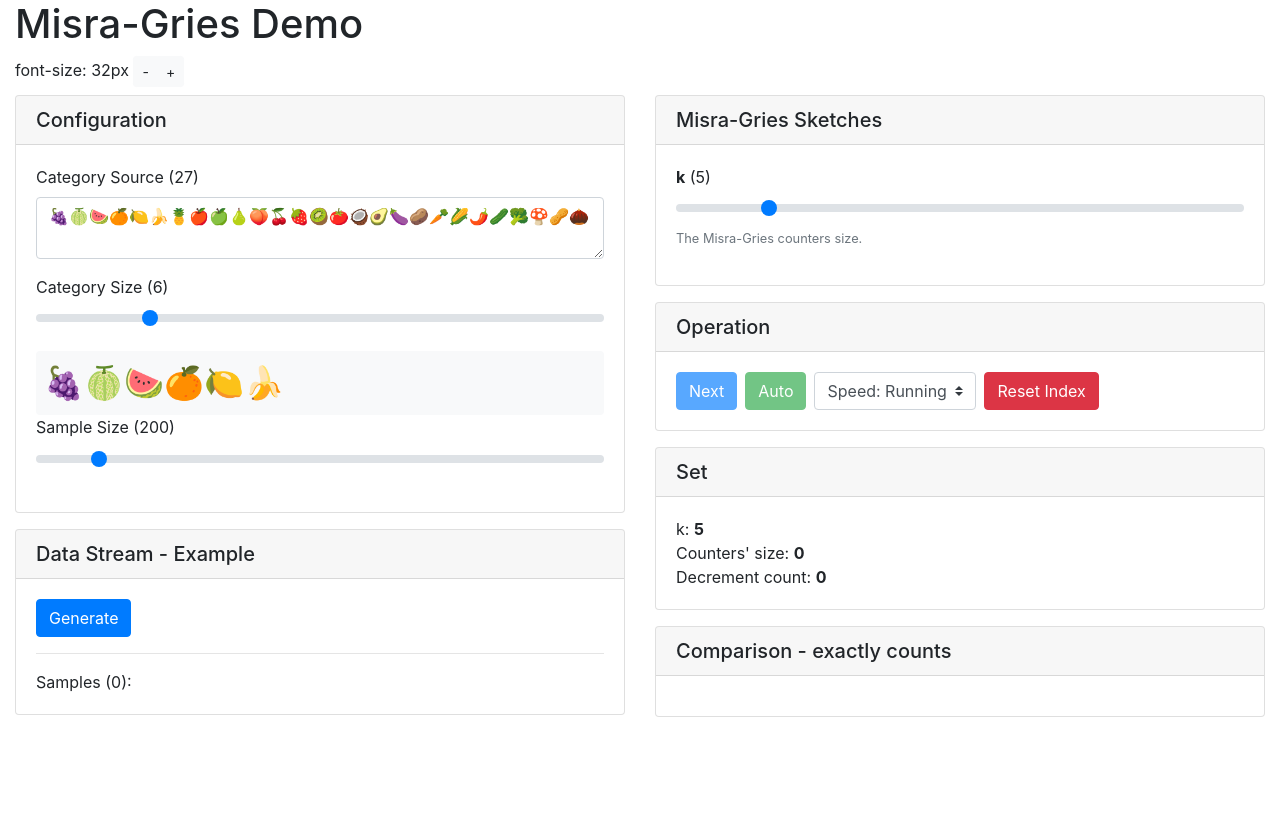
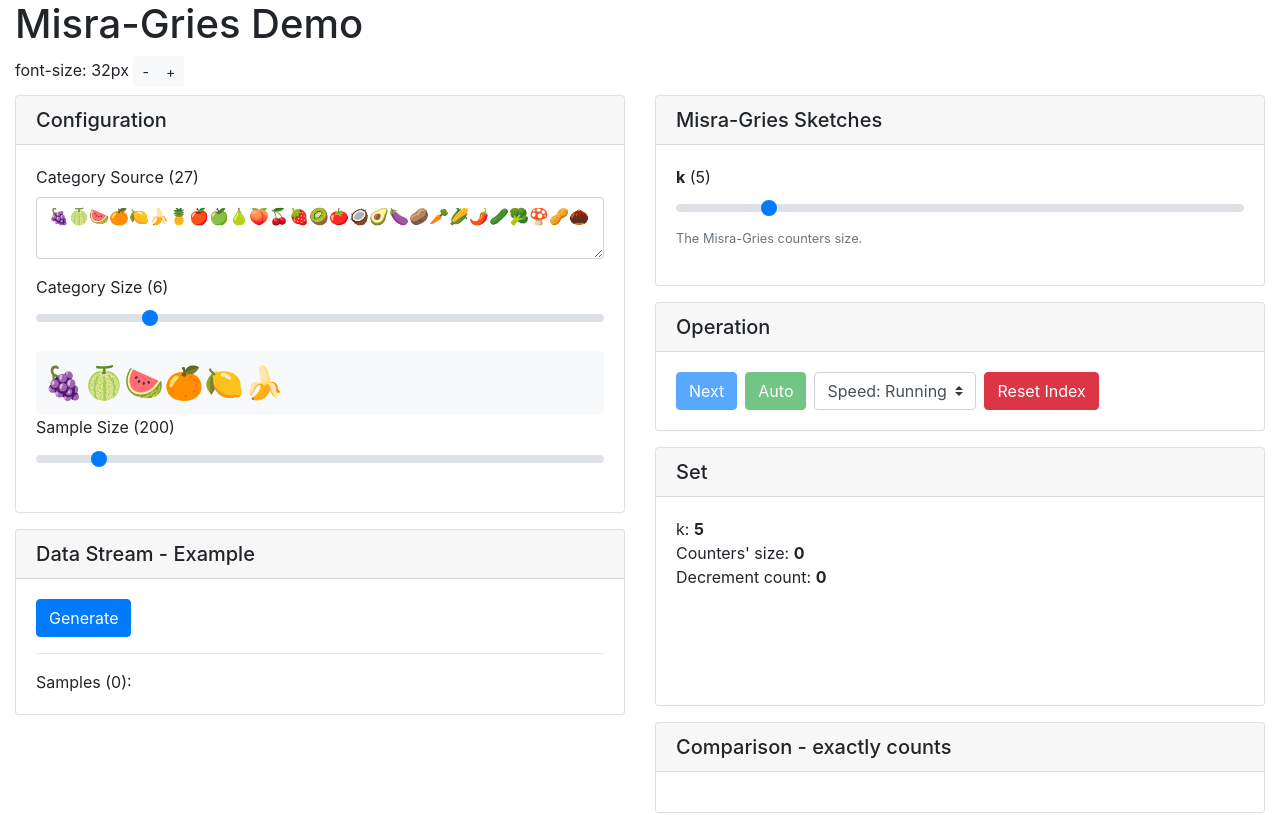
Before and after one commit to e10101/sketches, an Angular app: page / in a window 1280 px wide. Shown: the top 815 px of the page. Built offline with nearby package versions, Linux system fonts and the light colour scheme.

Commit message:
Change the speed of walking

```diff
--- a/src/app/misra-gries/misra-gries.component.html
+++ b/src/app/misra-gries/misra-gries.component.html
@@ -104,16 +104,12 @@
               </div>
               <div class="col-auto px-1">
                 <select class="custom-select" [(ngModel)]="autoNextOffsetSeconds" name="speed">
-                  <option value="1000">Speed: Walking</option>
+                  <option value="500">Speed: Walking</option>
                   <option value="100">Speed: Running</option>
                   <option value="10">Speed: Biking</option>
                   <option value="1">Speed: Flying</option>
                 </select>
               </div>
-              <!-- <div class="col-auto px-1">
-                <input type="number" [(ngModel)]="autoNextOffsetSeconds" name="autoNextOffsetSeconds" class="form-control"
-                  placeholder="seconds">
-              </div> -->
               <div class="col-auto px-1">
                 <button class="btn btn-block btn-danger" (click)="onResetIndex()">Reset Index</button>
               </div>
@@ -176,7 +172,7 @@
           </div>
           <!-- <pre>{{sketch.counters | json}}</pre> -->
 
-          <div [ngStyle]="{'font-size': fontSize + 'px'}">
+          <div [ngStyle]="{'font-size': fontSize + 'px', 'min-height': (fontSize * 3) + 'px'}">
             <div *ngFor="let c of sketch.counters" class="d-inline-block">
               <div>{{c.label}}</div>
               <div style="font-size: 16px; text-align: center; font-weight: bold;">{{c.count}}</div>
```
